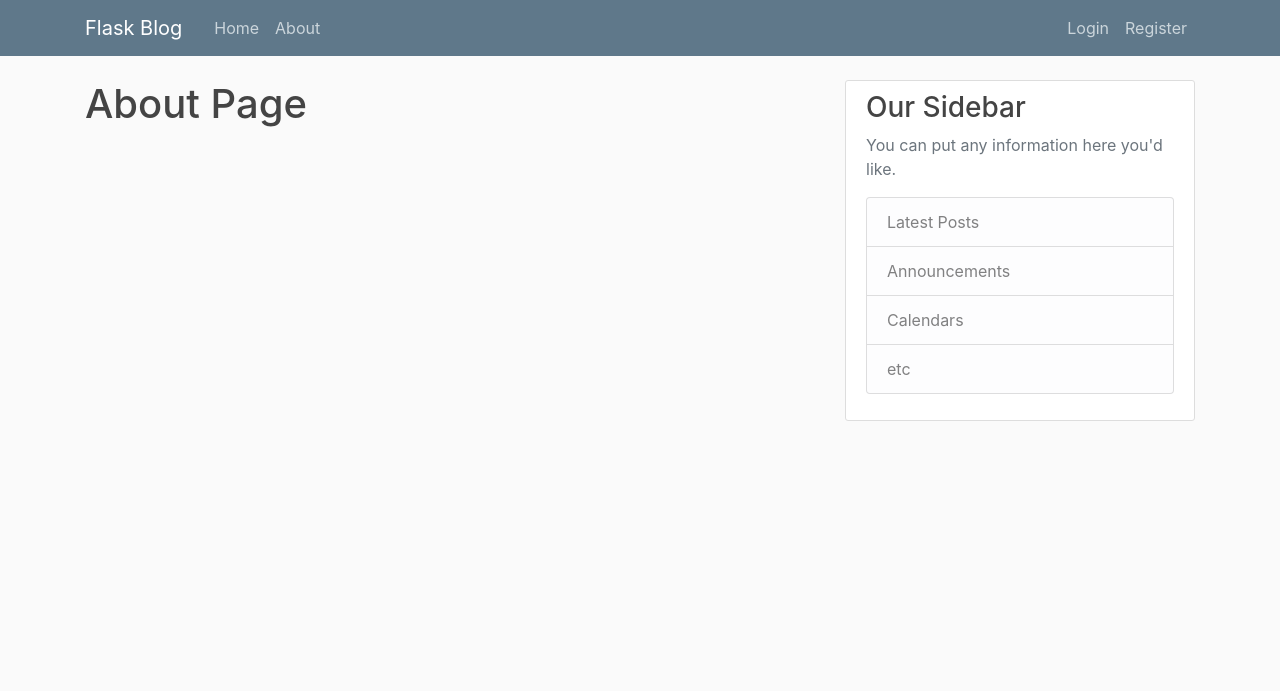
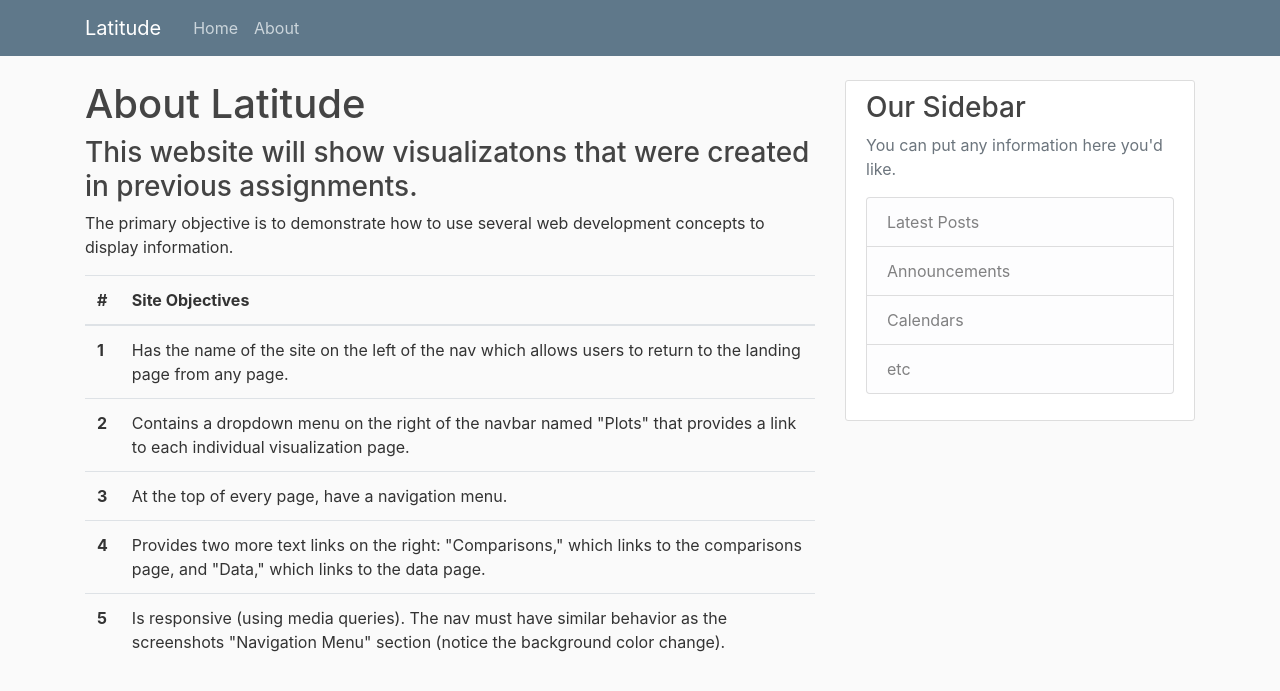
Before and after one commit to wycislo/Web-Design-Challenge, a Flask app: page /about in a window 1280 px wide. Shown: the top 691 px of the page. Run offline with Flask 2, Linux system fonts and the light colour scheme; some libraries are stand-ins or nearby versions.

Commit message:
progress

```diff
--- a/templates/about.html
+++ b/templates/about.html
@@ -1,4 +1,46 @@
 {% extends "layout.html" %}
 {% block content %}
-    <h1>About Page</h1>
+    <h1>About Latitude</h1>
+    <h3>This website will show visualizatons that were created in previous assignments.</h3>
+    <p>The primary objective is to demonstrate how to use several web development
+       concepts to display information.</p>
+
+
+<table class="table">
+
+    <thead>
+        <tr>
+            <th scope="col">#</th>
+            <th scope="col">Site Objectives</th>
+          </tr>
+
+    </thead>
+    <tbody>
+        <tr>
+          <th scope="row">1</th>
+          <td>Has the name of the site on the left of the nav which allows users to return to the landing page from any page.</td>
+        </tr>
+        <tr>
+          <th scope="row">2</th>
+          <td>Contains a dropdown menu on the right of the navbar named "Plots" that provides a link to each individual visualization page.</td>
+        </tr>
+        <tr>
+          <th scope="row">3</th>
+          <td> At the top of every page, have a navigation menu. </td>
+        </tr>
+        <tr>
+            <th scope="row">4</th>
+            <td>Provides two more text links on the right: "Comparisons," which links to the comparisons page, and "Data," which links to the data page.</td>
+        </tr>
+        <tr>
+            <th scope="row">5</th>
+            <td>Is responsive (using media queries). The nav must have similar behavior as the screenshots "Navigation Menu" section (notice the background color change).</td>
+        </tr>
+
+      </tbody>
+
+</table>
+
+
+
 {% endblock %}
--- a/templates/layout.html
+++ b/templates/layout.html
@@ -19,7 +19,7 @@
     <header class="site-header">
       <nav class="navbar navbar-expand-md navbar-dark bg-steel fixed-top">
         <div class="container">
-          <a class="navbar-brand mr-4" href="/">Flask Blog</a>
+          <a class="navbar-brand mr-4" href="/">Latitude</a>
           <button class="navbar-toggler" type="button" data-toggle="collapse" data-target="#navbarToggle" aria-controls="navbarToggle" aria-expanded="false" aria-label="Toggle navigation">
             <span class="navbar-toggler-icon"></span>
           </button>
@@ -29,9 +29,9 @@
               <a class="nav-item nav-link" href="/about">About</a>
             </div>
             <!-- Navbar Right Side -->
-            <div class="navbar-nav">
+             <!-- <div class="navbar-nav">
               <a class="nav-item nav-link" href="/login">Login</a>
-              <a class="nav-item nav-link" href="/register">Register</a>
+              <a class="nav-item nav-link" href="/register">Register</a>-->
             </div>
           </div>
         </div>
```
